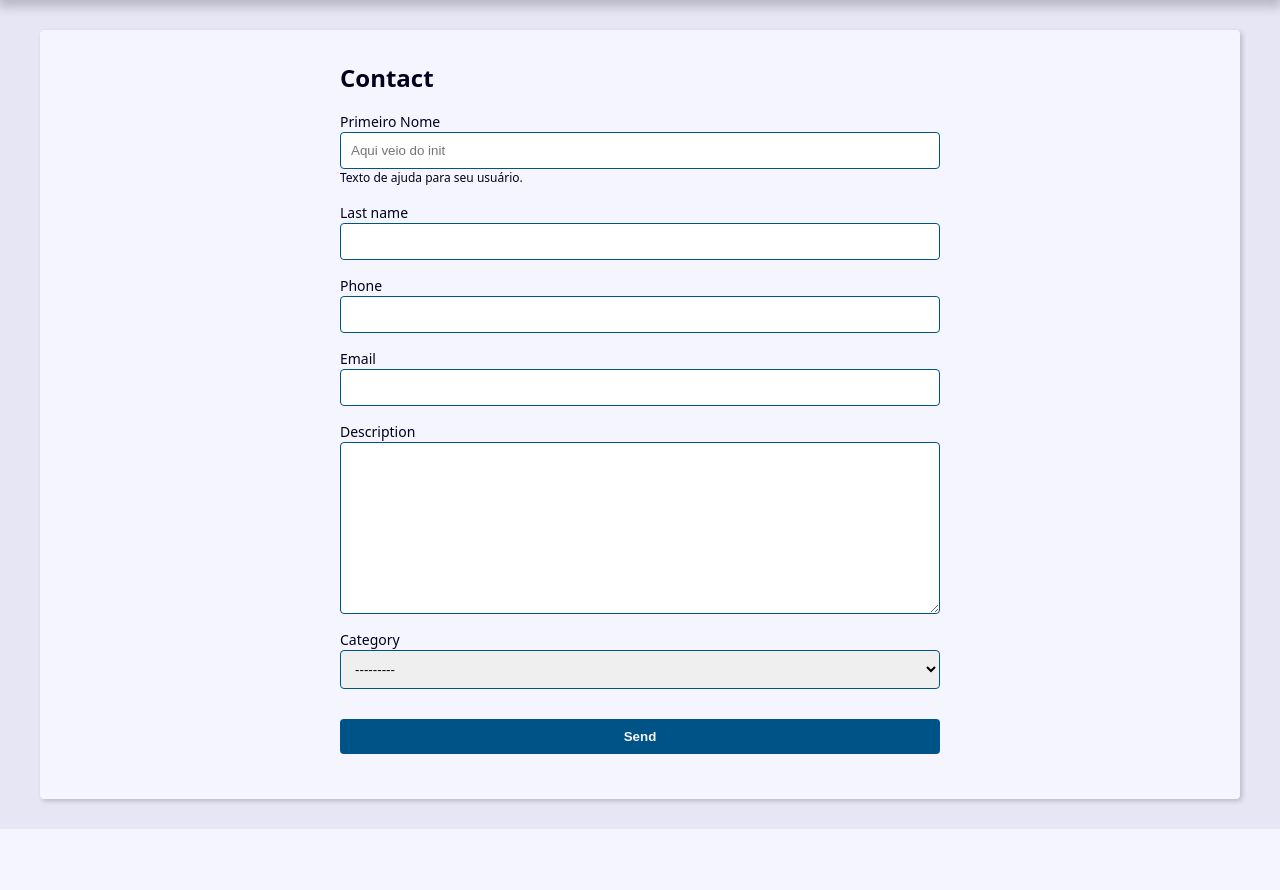
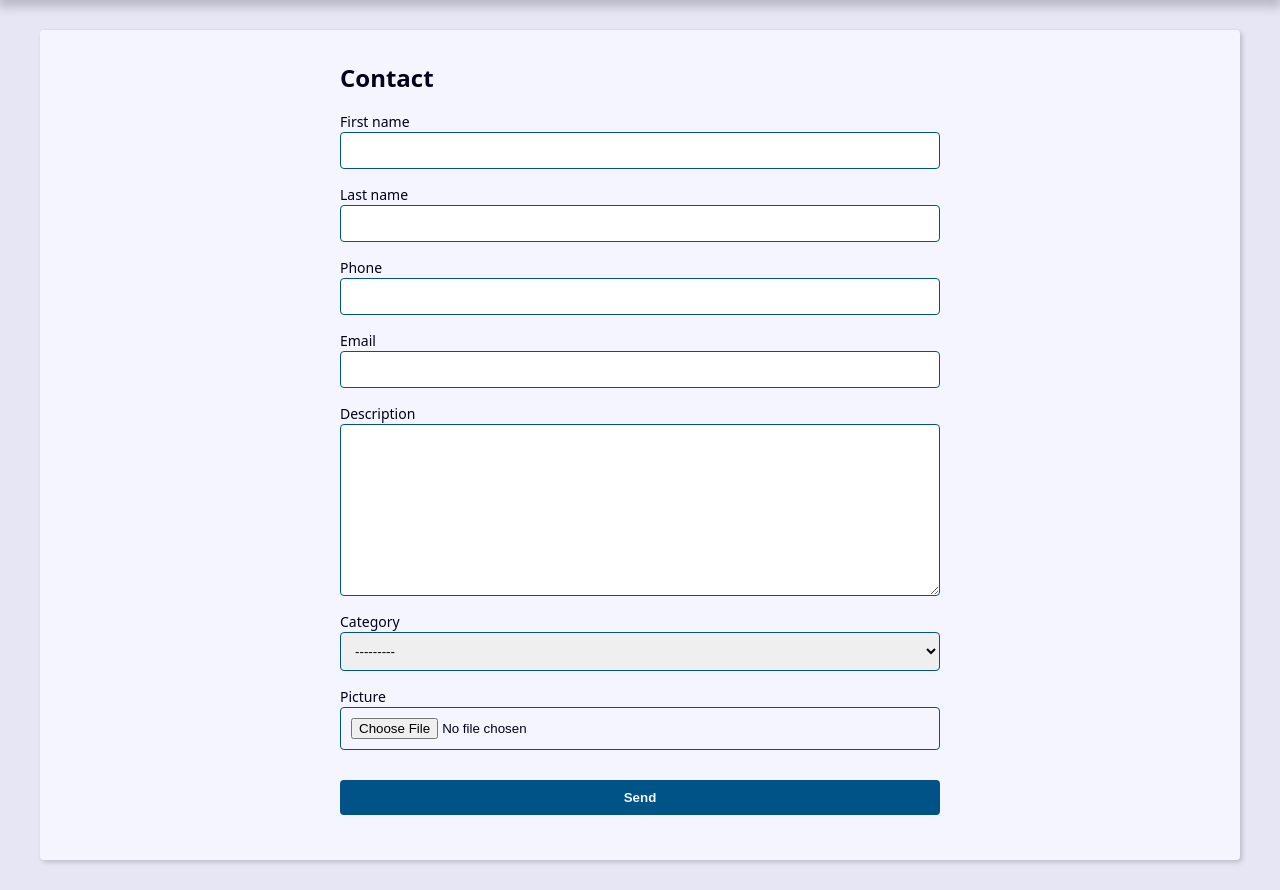
Before and after one commit to adalbertobengaly/projeto-agenda-django, a Django app: page /contact/create/ in a window 1280 px wide. Shown: the part 239-1129 px from the top of the page. Before the commit the page ends 1068 px from the top, so only its background shows below. Run offline with Django 4.2, Linux system fonts and the light colour scheme; tables that the repository leaves empty hold one stand-in row (values such as "Sample post").

Commit message:
Trabalhando com ImageField no template e nos forms

```diff
--- a/contact/forms.py
+++ b/contact/forms.py
@@ -5,39 +5,21 @@
 
 
 class ContactForm(forms.ModelForm):
-    first_name = forms.CharField(
-        widget=forms.TextInput(
+    picture = forms.ImageField(
+        widget=forms.FileInput(
             attrs={
-                'class': 'classe-a classe-b',
-                'placeholder': 'Aqui veio do init',
+                'accept': 'image/*',
             }
-        ),
-        label="Primeiro Nome",
-        help_text='Texto de ajuda para seu usuário.',
+        )
     )
-
-    def __init__(self, *args, **kwargs):
-        super().__init__(*args, **kwargs)
-
-        # self.fields['first_name'].widget.attrs.update({
-        #     'class': 'classe-a classe-b',
-        #     'placeholder': 'Escreva aqui - veio do init',
-        # })
 
     class Meta:
         model = models.Contact
         fields = (
             'first_name', 'last_name', 'phone',
             'email', 'description', 'category',
+            'picture',
         )
-        # widgets = {
-        #     'first_name': forms.TextInput(
-        #         attrs={
-        #             'class': 'classe-a classe-b',
-        #             'placeholder': 'Escreva aqui',
-        #         }
-        #     )
-        # }
 
     def clean(self):
         cleaned_data = self.cleaned_data
--- a/contact/templates/contact/create.html
+++ b/contact/templates/contact/create.html
@@ -23,6 +23,12 @@
                     </p>
                 {% endif %}
             </div>
+
+            {% if field.name == 'picture' and field.value.url %}
+            <div class="form-group">
+                <img src="{{ field.value.url }}" alt="">
+            </div>
+            {% endif %}
             {% endfor %}
         </div>
 
--- a/contact/views/contact_forms.py
+++ b/contact/views/contact_forms.py
@@ -9,7 +9,7 @@
     form_action = reverse('contact:create')
 
     if request.method == 'POST':
-        form = ContactForm(request.POST)
+        form = ContactForm(request.POST, request.FILES)
 
         context = {
             'form': form,
@@ -44,7 +44,7 @@
     form_action = reverse('contact:update', args=(contact_id,))
 
     if request.method == 'POST':
-        form = ContactForm(request.POST, instance=contact)
+        form = ContactForm(request.POST, request.FILES, instance=contact)
 
         context = {
             'form': form,
```
Also changed, not shown: contact/templates/contact/contact.html (+9 -0 lines).
